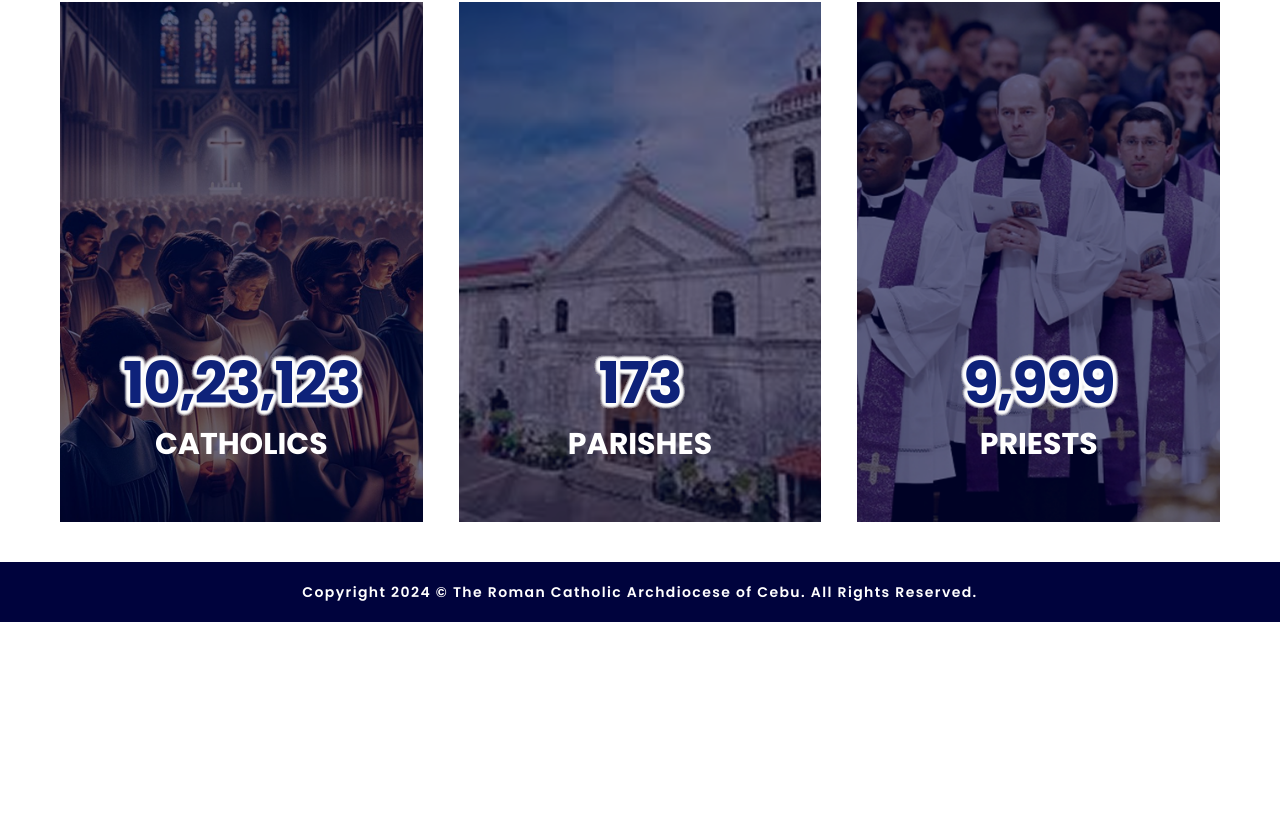
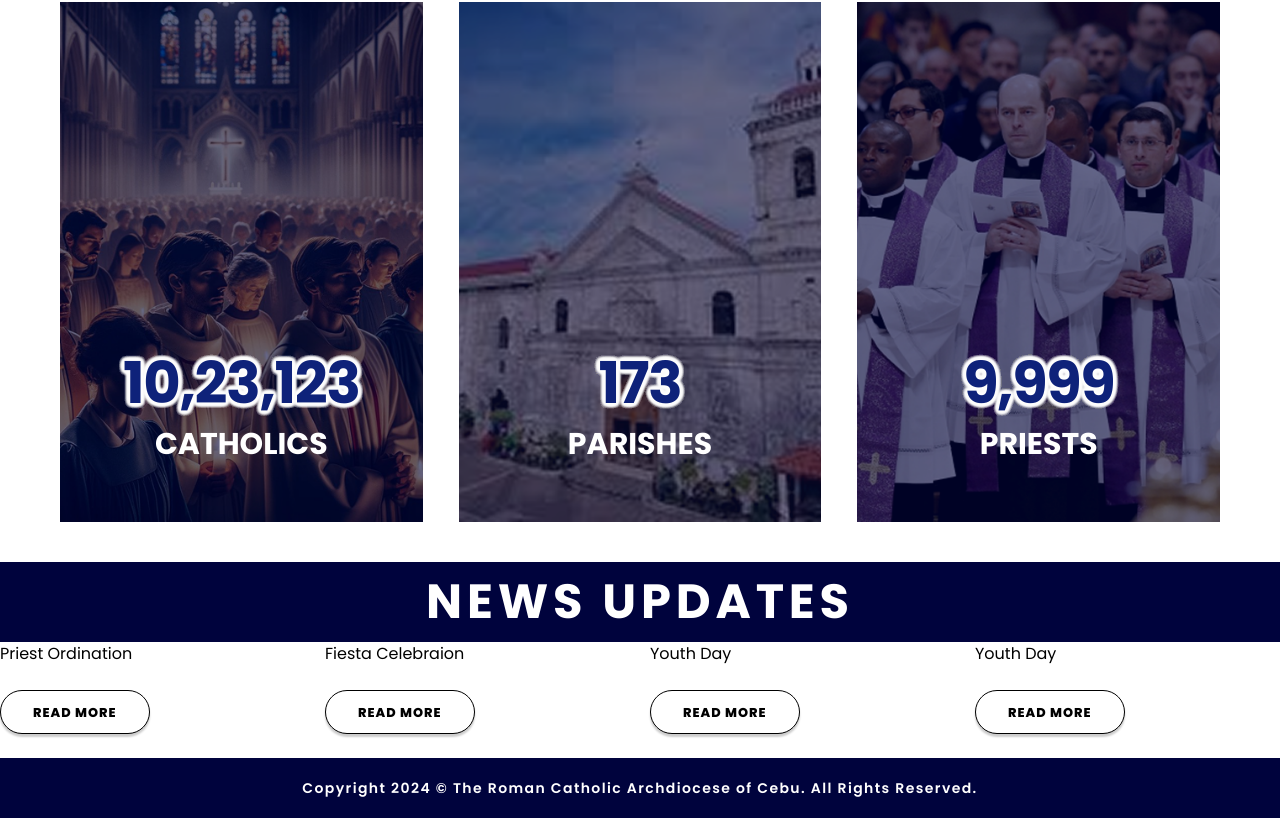
Before and after one commit to Celian4862/cadcomm, a Next.js app: page / in a window 1280 px wide. Shown: the part 1687-2505 px from the top of the page. Before the commit the page ends 2309 px from the top, so only its background shows below. Built offline with nearby package versions, Linux system fonts and the light colour scheme.

Commit message:
Updated page.tsx
Added a News Updates section

```diff
--- a/app/page.tsx
+++ b/app/page.tsx
@@ -108,6 +108,31 @@ export default function Home() {
           </div>
         </div>
       </section>
+      <section>
+        <header>
+          <h2 className="bg-secondary w-full p-4 text-center text-4xl font-bold tracking-widest text-white uppercase lg:text-5xl">
+            News Updates
+          </h2>
+        </header>
+        <div className="grid grid-cols-1 gap-5 md:grid-cols-2 lg:grid-cols-4">
+          <div>
+            <div>Priest Ordination</div>
+            <button>Read more</button>
+          </div>
+          <div>
+            <div>Fiesta Celebraion</div>
+            <button>Read more</button>
+          </div>
+          <div>
+            <div>Youth Day</div>
+            <button>Read more</button>
+          </div>
+          <div>
+            <div>Youth Day</div>
+            <button>Read more</button>
+          </div>
+        </div>
+      </section>
     </>
   );
 }
```
